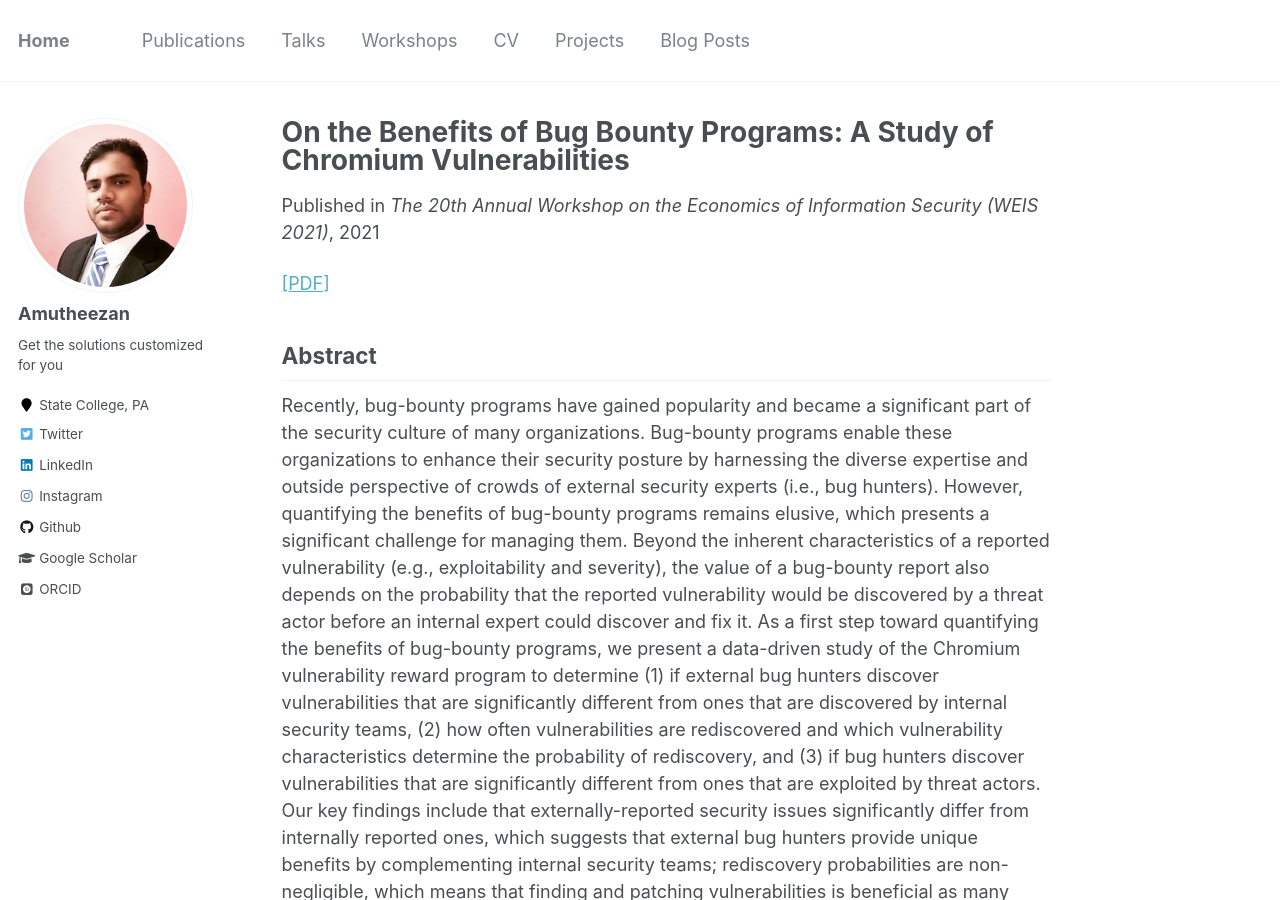
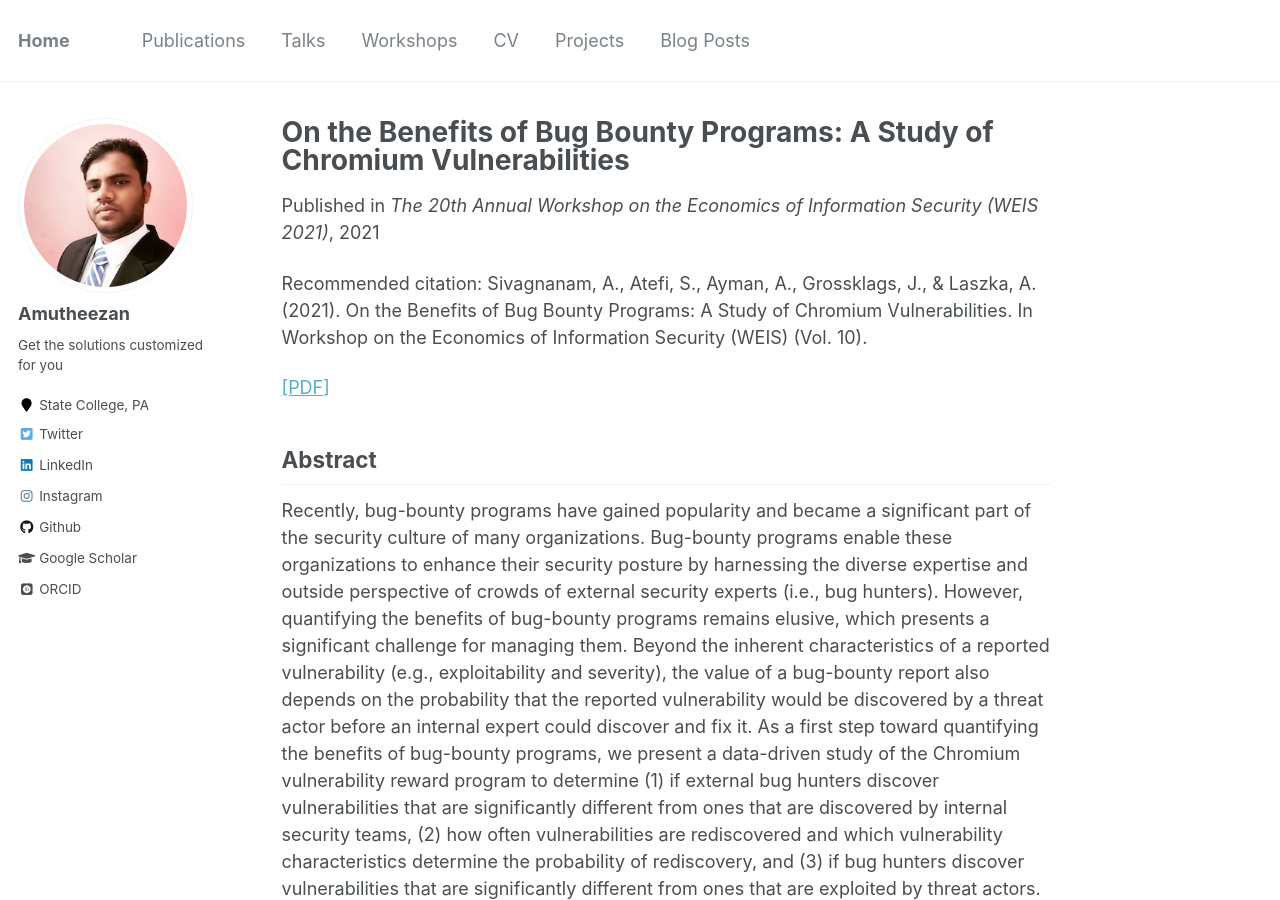
Before and after one commit to Amutheezan/amutheezan.github.io, a Jekyll site: the page built from _workshops/2021-06-29-weis21.md, in a window 1280 px wide and 900 px high. Built offline with Jekyll 4.4.1, drawn with Linux system fonts in a browser that asks for light colours; some web fonts are replaced.

Commit message:
updated the blog posts

```diff
--- a/_workshops/2021-06-29-weis21.md
+++ b/_workshops/2021-06-29-weis21.md
@@ -4,6 +4,7 @@ collection: workshops
 permalink: /workshops/2021-06-29-weis21
 date: 2021-06-29
 venue: 'The 20th Annual Workshop on the Economics of Information Security (WEIS 2021)'
+citation: 'Sivagnanam, A., Atefi, S., Ayman, A., Grossklags, J., & Laszka, A. (2021). On the Benefits of Bug Bounty Programs: A Study of Chromium Vulnerabilities. In Workshop on the Economics of Information Security (WEIS) (Vol. 10).'
 ---
 
 [[PDF]](https://weis2021.econinfosec.org/wp-content/uploads/sites/9/2021/06/weis21-sivagnanam.pdf)
```
Also changed, not shown: _publications/2020-11-16-smartcomp20.md (+1 -1 lines), _talks/2021-06-29-weis21.md (+1 -0 lines).
